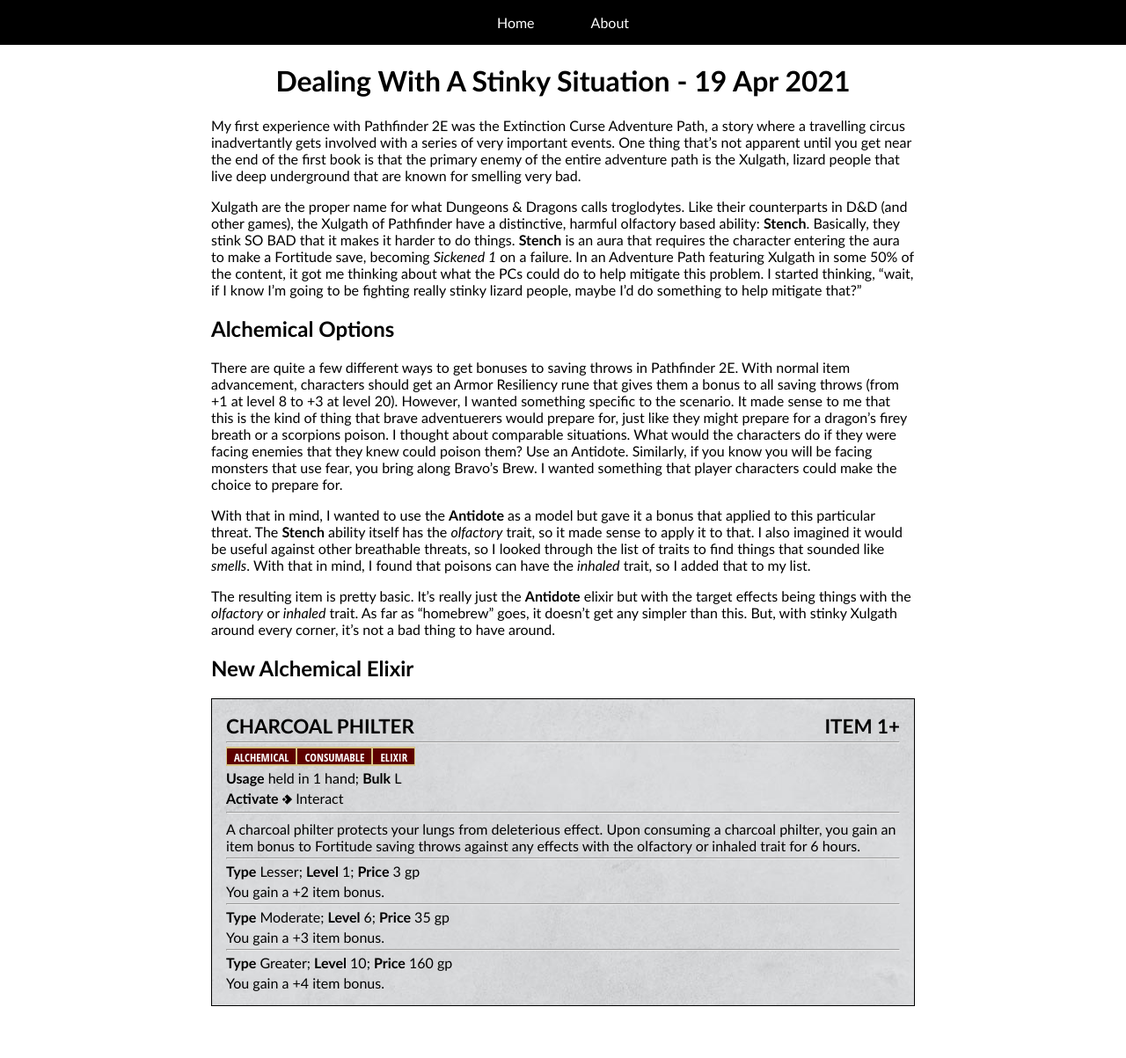
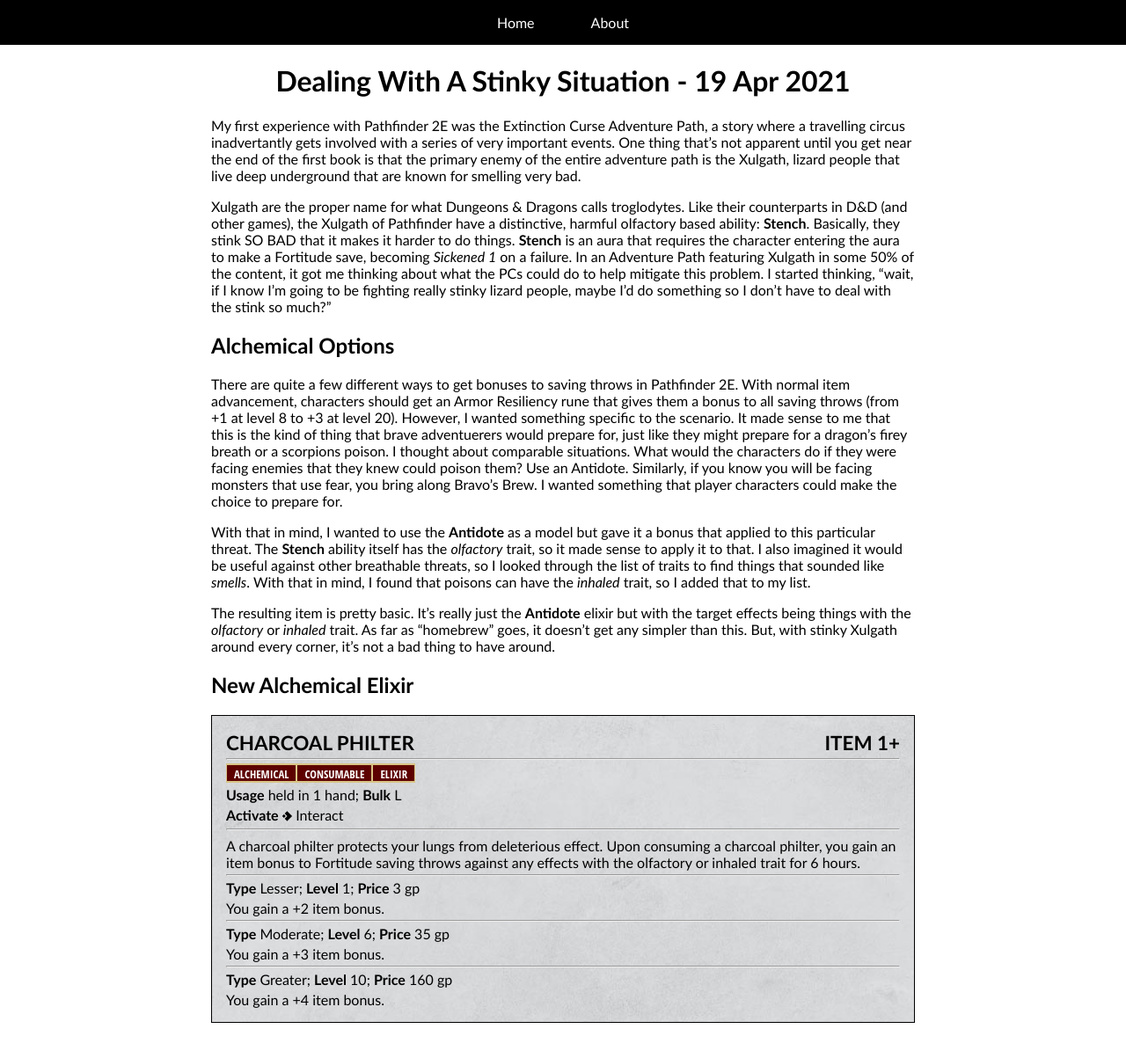
Before and after one commit to profounddark/pathfinder-blog, a Jekyll site: the page built from _posts/2021-04-19-dealing-with-a-stinky-situation.md, in a window 1280 px wide. Shown: the whole page at 88% size. Built offline with Jekyll 4.4.1, drawn with Linux system fonts in a browser that asks for light colours.

Commit message:
minor text update

```diff
--- a/_posts/2021-04-19-dealing-with-a-stinky-situation.md
+++ b/_posts/2021-04-19-dealing-with-a-stinky-situation.md
@@ -6,7 +6,7 @@
 
 My first experience with Pathfinder 2E was the [Extinction Curse Adventure Path](https://paizo.com/store/pathfinder/adventures/adventurePath/extinctioncurse), a story where a travelling circus inadvertantly gets involved with a series of very important events. One thing that's not apparent until you get near the end of the first book is that the primary enemy of the entire adventure path is the [Xulgath](https://2e.aonprd.com/MonsterFamilies.aspx?ID=102), lizard people that live deep underground that are known for smelling very bad.
 
-Xulgath are the proper name for what Dungeons & Dragons calls troglodytes. Like their counterparts in D&D (and other games), the Xulgath of Pathfinder have a distinctive, harmful olfactory based ability: **Stench**. Basically, they stink SO BAD that it makes it harder to do things. **Stench** is an aura that requires the character entering the aura to make a Fortitude save, becoming *Sickened 1* on a failure. In an Adventure Path featuring Xulgath in some 50% of the content, it got me thinking about what the PCs could do to help mitigate this problem. I started thinking, "wait, if I know I'm going to be fighting really stinky lizard people, maybe I'd do something to help mitigate that?"
+Xulgath are the proper name for what Dungeons & Dragons calls troglodytes. Like their counterparts in D&D (and other games), the Xulgath of Pathfinder have a distinctive, harmful olfactory based ability: **Stench**. Basically, they stink SO BAD that it makes it harder to do things. **Stench** is an aura that requires the character entering the aura to make a Fortitude save, becoming *Sickened 1* on a failure. In an Adventure Path featuring Xulgath in some 50% of the content, it got me thinking about what the PCs could do to help mitigate this problem. I started thinking, "wait, if I know I'm going to be fighting really stinky lizard people, maybe I'd do something so I don't have to deal with the stink so much?"
 
 ## Alchemical Options
 
```
